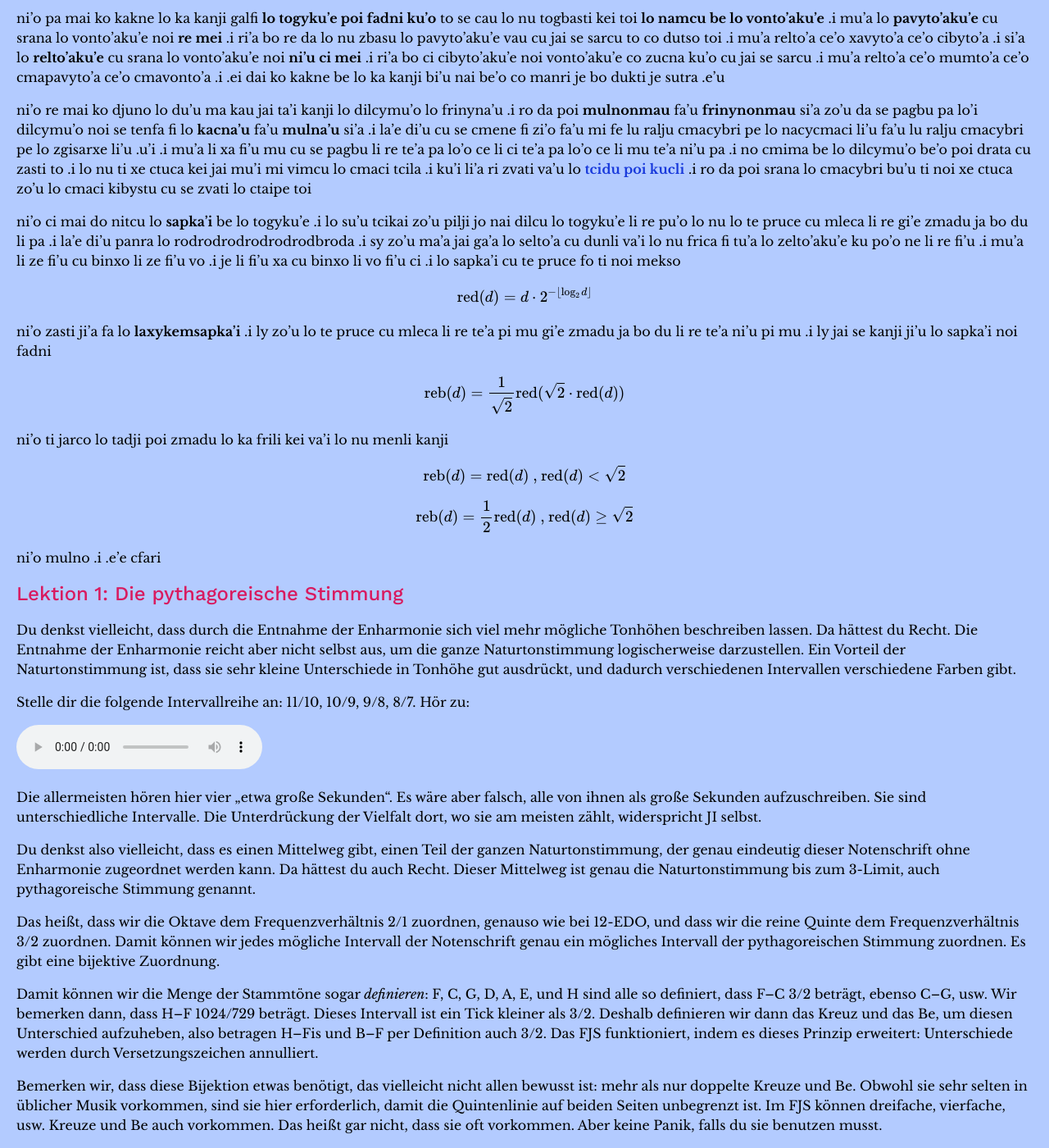
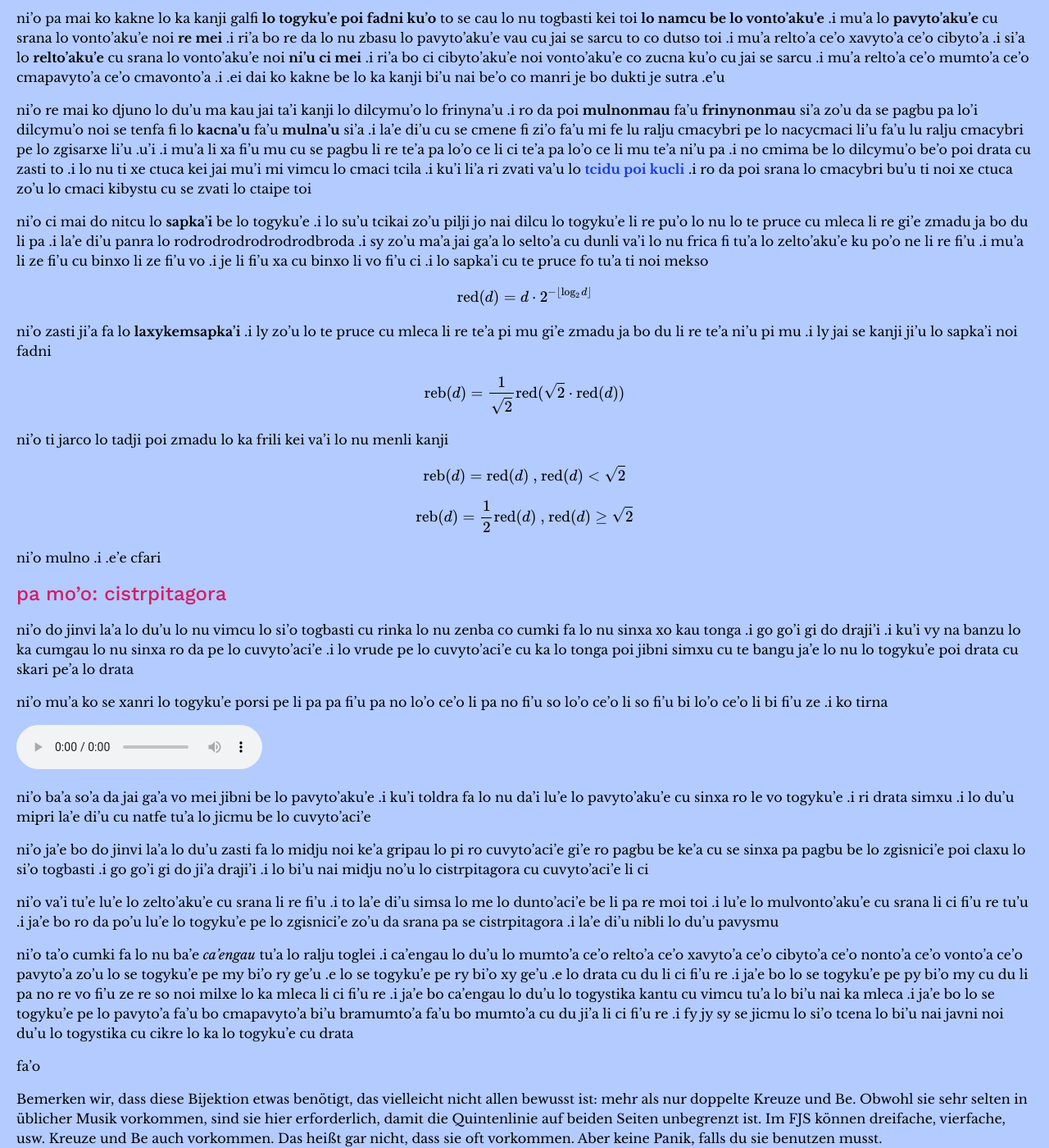
Before and after one commit to misotanni/misotanni.github.io, a Jekyll site: the page built from fjs/jbo/crash.md, in a window 1280 px wide and 1400 px high, scrolled down 1563 px. Shown: the whole window at 82% size. Built offline with Jekyll 4.4.1, drawn with Linux system fonts in a browser that asks for light colours; our own code applies the rules of GitHub Pages for plain Markdown files; formulas are drawn with MathJax 3.

Commit message:
some fanving done

```diff
--- a/fjs/jbo/crash.md
+++ b/fjs/jbo/crash.md
@@ -95,7 +95,7 @@ ni'o ci mai do nitcu lo **sapka'i** be lo togyku'e
 .i sy zo'u ma'a jai ga'a lo selto'a cu dunli va'i lo nu frica fi tu'a lo zelto'aku'e ku po'o ne li re fi'u
 .i mu'a li ze fi'u cu binxo li ze fi'u vo
 .i je li fi'u xa cu binxo li vo fi'u ci
-.i lo sapka'i cu te pruce fo ti noi mekso
+.i lo sapka'i cu te pruce fo tu'a ti noi mekso
 
 $$\text{red}(d)=d \cdot 2^{-\lfloor\log_2 d\rfloor}$$
 
@@ -114,21 +114,41 @@ $$\text{reb}(d)=\frac{1}{2} \text{red}(d) \text{ , } \text{red}(d) \geq \sqrt{2}
 ni'o mulno
 .i .e'e cfari
 
-## <a name="lesson_1">Lektion 1: Die pythagoreische Stimmung</a>
+## <a name="lesson_1">pa mo'o: cistrpitagora</a>
 
-Du denkst vielleicht, dass durch die Entnahme der Enharmonie sich viel mehr mögliche Tonhöhen beschreiben lassen. Da hättest du Recht. Die Entnahme der Enharmonie reicht aber nicht selbst aus, um die ganze Naturtonstimmung logischerweise darzustellen. Ein Vorteil der Naturtonstimmung ist, dass sie sehr kleine Unterschiede in Tonhöhe gut ausdrückt, und dadurch verschiedenen Intervallen verschiedene Farben gibt.
+ni'o do jinvi la'a lo du'u lo nu vimcu lo si'o togbasti cu rinka lo nu zenba co cumki fa lo nu sinxa xo kau tonga
+.i go go'i gi do draji'i
+.i ku'i vy na banzu lo ka cumgau lo nu sinxa ro da pe lo cuvyto'aci'e
+.i lo vrude pe lo cuvyto'aci'e cu ka lo tonga poi jibni simxu cu te bangu ja'e lo nu lo togyku'e poi drata cu skari pe'a lo drata
 
-Stelle dir die folgende Intervallreihe an: 11/10, 10/9, 9/8, 8/7. Hör zu:
+ni'o mu'a ko se xanri lo togyku'e porsi pe li pa pa fi'u pa no lo'o ce'o li pa no fi'u so lo'o ce'o li so fi'u bi lo'o ce'o li bi fi'u ze
+.i ko tirna
 
 <audio controls><source src="../assets/audio_1.mp3" type="audio/mpeg"></audio>
 
-Die allermeisten hören hier vier „etwa große Sekunden“. Es wäre aber falsch, alle von ihnen als große Sekunden aufzuschreiben. Sie sind unterschiedliche Intervalle. Die Unterdrückung der Vielfalt dort, wo sie am meisten zählt, widerspricht JI selbst.
+ni'o ba'a so'a da jai ga'a vo mei jibni be lo pavyto'aku'e
+.i ku'i toldra fa lo nu da'i lu'e lo pavyto'aku'e cu sinxa ro le vo togyku'e
+.i ri drata simxu
+.i lo du'u mipri la'e di'u cu natfe tu'a lo jicmu be lo cuvyto'aci'e
 
-Du denkst also vielleicht, dass es einen Mittelweg gibt, einen Teil der ganzen Naturtonstimmung, der genau eindeutig dieser Notenschrift ohne Enharmonie zugeordnet werden kann. Da hättest du auch Recht. Dieser Mittelweg ist genau die Naturtonstimmung bis zum 3-Limit, auch pythagoreische Stimmung genannt.
+ni'o ja'e bo do jinvi la'a lo du'u zasti fa lo midju noi ke'a gripau lo pi ro cuvyto'aci'e gi'e ro pagbu be ke'a cu se sinxa pa pagbu be lo zgisnici'e poi claxu lo si'o togbasti
+.i go go'i gi do ji'a draji'i
+.i lo bi'u nai midju no'u lo cistrpitagora cu cuvyto'aci'e li ci
 
-Das heißt, dass wir die Oktave dem Frequenzverhältnis 2/1 zuordnen, genauso wie bei 12-EDO, und dass wir die reine Quinte dem Frequenzverhältnis 3/2 zuordnen. Damit können wir jedes mögliche Intervall der Notenschrift genau ein mögliches Intervall der pythagoreischen Stimmung zuordnen. Es gibt eine bijektive Zuordnung.
+ni'o va'i tu'e lu'e lo zelto'aku'e cu srana li re fi'u
+.i to la'e di'u simsa lo me lo dunto'aci'e be li pa re moi toi
+.i lu'e lo mulvonto'aku'e cu srana li ci fi'u re tu'u
+.i ja'e bo ro da po'u lu'e lo togyku'e pe lo zgisnici'e zo'u da srana pa se cistrpitagora
+.i la'e di'u nibli lo du'u pavysmu
 
-Damit können wir die Menge der Stammtöne sogar *definieren*: F, C, G, D, A, E, und H sind alle so definiert, dass F–C 3/2 beträgt, ebenso C–G, usw. Wir bemerken dann, dass H–F 1024/729 beträgt. Dieses Intervall ist ein Tick kleiner als 3/2. Deshalb definieren wir dann das Kreuz und das Be, um diesen Unterschied aufzuheben, also betragen H–Fis und B–F per Definition auch 3/2. Das FJS funktioniert, indem es dieses Prinzip erweitert: Unterschiede werden durch Versetzungszeichen annulliert.
+ni'o ta'o cumki fa lo nu ba'e *ca'engau* tu'a lo ralju toglei
+.i ca'engau lo du'u lo mumto'a ce'o relto'a ce'o xavyto'a ce'o cibyto'a ce'o nonto'a ce'o vonto'a ce'o pavyto'a zo'u lo se togyku'e pe my bi'o ry ge'u .e lo se togyku'e pe ry bi'o xy ge'u .e lo drata cu du li ci fi'u re
+.i ja'e bo lo se togyku'e pe py bi'o my cu du li pa no re vo fi'u ze re so noi milxe lo ka mleca li ci fi'u re
+.i ja'e bo ca'engau lo du'u lo togystika kantu cu vimcu tu'a lo bi'u nai ka mleca
+.i ja'e bo lo se togyku'e pe lo pavyto'a fa'u bo cmapavyto'a bi'u bramumto'a fa'u bo mumto'a cu du ji'a li ci fi'u re
+.i fy jy sy se jicmu lo si'o tcena lo bi'u nai javni noi du'u lo togystika cu cikre lo ka lo togyku'e cu drata
+
+fa'o
 
 Bemerken wir, dass diese Bijektion etwas benötigt, das vielleicht nicht allen bewusst ist: mehr als nur doppelte Kreuze und Be. Obwohl sie sehr selten in üblicher Musik vorkommen, sind sie hier erforderlich, damit die Quintenlinie auf beiden Seiten unbegrenzt ist. Im FJS können dreifache, vierfache, usw. Kreuze und Be auch vorkommen. Das heißt gar nicht, dass sie oft vorkommen. Aber keine Panik, falls du sie benutzen musst.
 
```
